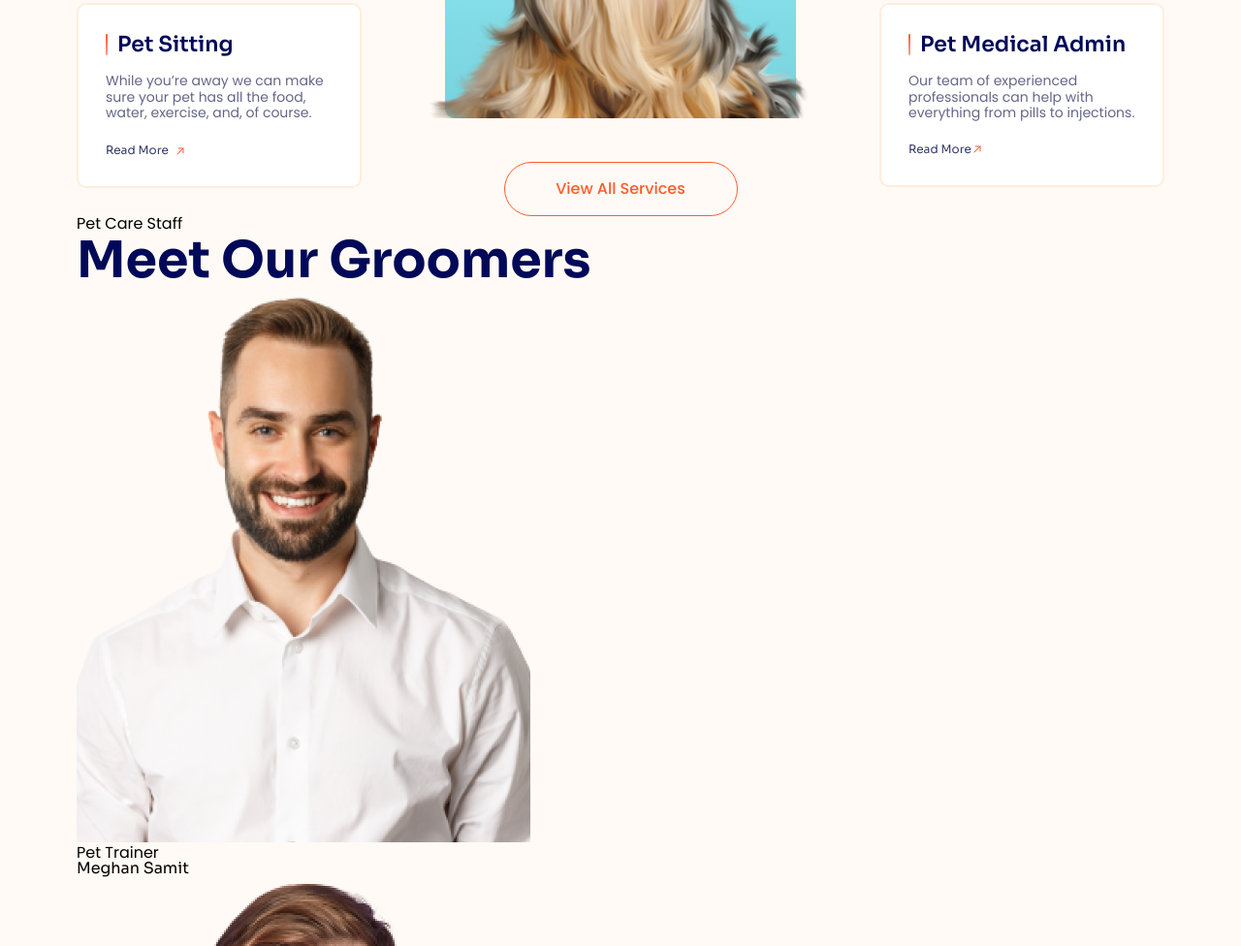
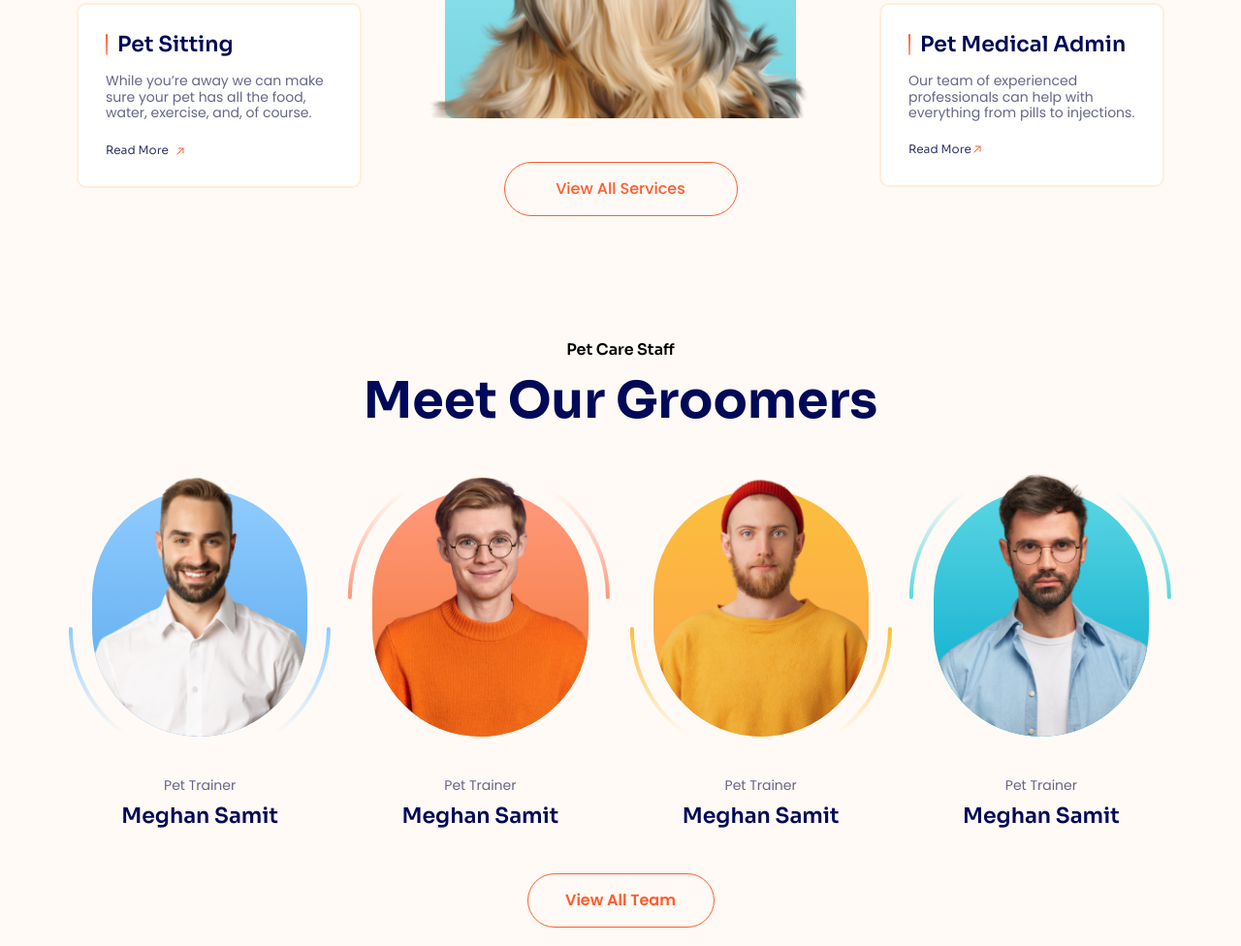
Before and after one commit to WI1IN/project-htmlcss-04, a plain HTML site: page index.html in a window 1280 px wide. Shown: the part 2964-3940 px from the top of the page at 97% size. Drawn offline with Linux system fonts and the light colour scheme.

Commit message:
Commit Staff

```diff
--- a/assets/css/style.css
+++ b/assets/css/style.css
@@ -642,3 +642,110 @@ button{
     line-height: 1;
     color: var(--primary-color);
 }
+
+/* ========== Staff ========== */
+.staff{
+   padding: 130px 0;
+}
+.staff__desc{
+    font-family: Sora;
+    font-size: 1.6rem;
+    font-weight: 600;
+    line-height: 1;
+    text-align: center;
+}
+.staff__heading{
+    margin-top: 15px;
+    text-align: center;
+}
+.staff__list{
+   margin-top: 45px;
+   display: grid;
+   grid-template-columns: repeat(4,1fr);
+   column-gap: 35px;
+}
+.staff-item__img-wrap{
+    position: relative;
+    margin: 0 16px;
+    border-radius: 130px;
+}
+.staff-item__img-wrap::before{
+    content: "";
+    bottom: 0;
+    left: 0;
+    position: absolute;
+    width: 100%;
+    height: 94%;
+    border-radius: inherit;
+    background: linear-gradient(180deg, #90CCFF 0%, #59A8EB 95.96%);
+}
+.staff-item__img-wrap::after{
+    content: "";
+    position: absolute;
+    left: 50%;
+    transform: translateX(-50%);
+    bottom: 0;
+    width:calc(100% + 50px);
+    height: 100%;
+    background-repeat: no-repeat;
+    background-position: bottom;
+}
+.staff-item:nth-child(1) .staff-item__img-wrap::after{
+    background-image: url(../img/staff-decor-01.svg);
+}
+.staff-item:nth-child(2) .staff-item__img-wrap::before{
+    background: linear-gradient(180deg, #FF997E 0%, #F3752E 100%);
+}
+.staff-item:nth-child(2) .staff-item__img-wrap::after{
+    background-image: url(../img/staff-decor-02.svg);
+}
+.staff-item:nth-child(3) .staff-item__img-wrap::before{
+    background: linear-gradient(180deg, #FABF3E 0%, #FFA14A 100%);
+}
+.staff-item:nth-child(3) .staff-item__img-wrap::after{
+    background-image: url(../img/staff-decor-03.svg);
+}
+.staff-item:nth-child(4) .staff-item__img-wrap::before{
+    background: linear-gradient(180deg, #5BD6E2 0%, #00A7CC 100%);
+}
+.staff-item:nth-child(4) .staff-item__img-wrap::after{
+    background-image: url(../img/staff-decor-04.svg);
+}
+.staff-item:nth-child(even) .staff-item__img-wrap::after{
+    bottom: initial;
+    background-position: inherit;
+    top: 16px;
+}
+
+.staff-item__img{
+    display: flex;
+    width: 100%;
+    position: relative;
+    border-radius: inherit;
+}
+.staff-item__title,
+.staff-item__name,
+.staff__cta-wrap{
+    text-align: center;
+}
+.staff-item__title{
+    margin: 43px 0 14px 0;
+    font-size: 1.4rem;
+    font-weight: 400;
+    line-height: 1;
+    color: #656689;
+}
+.staff-item__name{
+    font-size: 2.2rem;
+    font-weight: 600;
+    line-height: 1;
+    color: #000958;
+}
+.staff__cta-wrap{
+   margin-top: 48px;
+}
+.staff__cta-btn{
+    min-width: 193px;
+    color: var(--primary-color);
+    border-color: currentColor;
+}
--- a/index.html
+++ b/index.html
@@ -402,6 +402,9 @@
                                 <h3 class="staff-item__name">Meghan Samit</h3>
                             </article>
                         </div>
+                        <div class="staff__cta-wrap">
+                            <a href="#!" class="btn staff__cta-btn">View All Team</a>
+                        </div>
                     </div>
 
                 </section>
```
Also changed, not shown: assets/img/staff-decor-01.svg (added), assets/img/staff-decor-02.svg (added), assets/img/staff-decor-03.svg (added), assets/img/staff-decor-04.svg (added).
